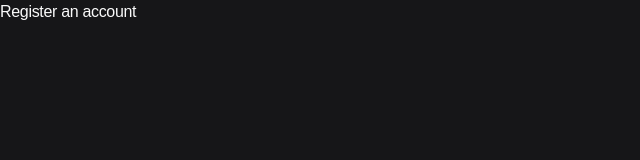
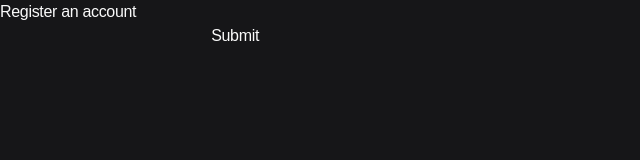
Before and after one commit to kyobhq/lumens, a SvelteKit app in the folder apps/web/: page /register in a window 1280 px wide. Shown: the top 160 px of the page, without its empty margins (0-640 px from the left). Built offline with nearby package versions, Linux system fonts and the light colour scheme.

Commit message:
feat: form library dgaf about vine so I'm making my own fuck it

```diff
--- a/apps/web/package.json
+++ b/apps/web/package.json
@@ -38,7 +38,8 @@
 		"tailwindcss": "^4.1.17",
 		"typescript": "catalog:",
 		"typescript-eslint": "^8.47.0",
-		"vite": "^7.2.2"
+		"vite": "^7.2.2",
+		"@vinejs/vine": "catalog:"
 	},
 	"dependencies": {
 		"@fontsource-variable/inter": "^5.2.8",
--- a/apps/web/src/routes/(landing)/register/+page.svelte
+++ b/apps/web/src/routes/(landing)/register/+page.svelte
@@ -1,3 +1,22 @@
-<script lang="ts"></script>
+<script lang="ts">
+	import { createUserValidator } from '@lumens/api/validators/users';
+	import { createForm } from 'ui/components/forms';
+	import Field from 'ui/components/forms/field.svelte';
+	import Form from 'ui/components/forms/form.svelte';
+
+	const form = createForm(createUserValidator);
+</script>
 
 <h1>Register an account</h1>
+
+<Form of={form} onsubmit={(data) => console.log(data)}>
+	<Field of={form} name="email" validate="onsubmit">
+		{#snippet children(field)}
+			<input {...field.props} value={field.input} type="email" />
+			{#if field.errors}
+				<span>{field.errors[0]}</span>
+			{/if}
+		{/snippet}
+	</Field>
+	<button type="submit">Submit</button>
+</Form>
--- /dev/null
+++ b/apps/web/src/ui/components/forms/field.svelte
@@ -0,0 +1,72 @@
+<script lang="ts" module>
+	import type { Snippet } from 'svelte';
+	import type { AnyValidator, FieldState, FieldValidationMode, FormContext, InferOutput } from './form-utils.js';
+
+	export type FieldProps<V extends AnyValidator> = {
+		of: FormContext<V>;
+		name: keyof InferOutput<V>;
+		validate?: FieldValidationMode;
+		children: Snippet<[FieldState]>;
+	};
+</script>
+
+<script lang="ts" generics="V extends AnyValidator">
+	import { onMount } from 'svelte';
+
+	let { of: form, name, validate: validateMode, children }: FieldProps<V> = $props();
+
+	// Set field-specific validation mode if provided
+	onMount(() => {
+		if (validateMode) {
+			form.setFieldMode(name, validateMode);
+		}
+	});
+
+	const fieldId = $derived(`${form._formId}-${String(name)}`);
+	const errorId = $derived(`${fieldId}-error`);
+
+	function handleBlur() {
+		form.touch(name);
+		const mode = form.getFieldMode(name);
+		if (mode === 'onblur') {
+			form.validateField(name);
+		}
+	}
+
+	function handleInput(e: Event) {
+		const target = e.target as HTMLInputElement;
+		form.setValue(name, target.value);
+
+		const mode = form.getFieldMode(name);
+		if (mode === 'onchange') {
+			form.validateField(name);
+		}
+	}
+
+	const fieldState: FieldState = $derived.by(() => {
+		const errors = form.getErrors(name);
+		const hasErrors = errors !== undefined && errors.length > 0;
+
+		return {
+			input: form.getValue(name),
+			errors,
+			touched: form.isTouched(name),
+			props: {
+				id: fieldId,
+				name: String(name),
+				'aria-invalid': hasErrors,
+				'aria-describedby': hasErrors ? errorId : undefined,
+				onblur: handleBlur,
+				oninput: handleInput,
+			},
+		};
+	});
+</script>
+
+{@render children(fieldState)}
+
+{#if fieldState.errors}
+	<div id={errorId} aria-live="polite" class="sr-only">
+		{fieldState.errors.join(', ')}
+	</div>
+{/if}
--- /dev/null
+++ b/apps/web/src/ui/components/forms/form-utils.svelte.ts
@@ -0,0 +1,191 @@
+import type { VineValidator } from '@vinejs/vine'
+import type { Infer, SchemaTypes } from '@vinejs/vine/types'
+
+export type FieldValidationMode = 'onsubmit' | 'onblur' | 'onchange'
+
+export type FormState<T> = {
+	values: T
+	errors: Record<string, string[]>
+	touched: Record<string, boolean>
+	isSubmitting: boolean
+	isValid: boolean
+}
+
+export type FieldState = {
+	/** Current input value */
+	input: string
+	/** Array of error messages for this field, or undefined if no errors */
+	errors: string[] | undefined
+	/** Whether the field has been touched (blurred) */
+	touched: boolean
+	/** Accessibility and form props to spread onto the input */
+	props: {
+		id: string
+		name: string
+		'aria-invalid': boolean
+		'aria-describedby': string | undefined
+		onblur: () => void
+		oninput: (e: Event) => void
+	}
+}
+
+// eslint-disable-next-line @typescript-eslint/no-explicit-any
+export type AnyValidator = VineValidator<SchemaTypes, Record<string, any> | undefined>
+export type InferOutput<V extends AnyValidator> = Infer<V>
+
+export type FormContext<V extends AnyValidator> = {
+	_validator: V
+	_state: FormState<InferOutput<V>>
+	_fieldModes: Record<string, FieldValidationMode>
+	_formId: string
+
+	getValue: <K extends keyof InferOutput<V>>(field: K) => string
+	setValue: <K extends keyof InferOutput<V>>(field: K, value: string) => void
+	getErrors: <K extends keyof InferOutput<V>>(field: K) => string[] | undefined
+	setFieldMode: <K extends keyof InferOutput<V>>(field: K, mode: FieldValidationMode) => void
+	getFieldMode: <K extends keyof InferOutput<V>>(field: K) => FieldValidationMode
+	touch: <K extends keyof InferOutput<V>>(field: K) => void
+	isTouched: <K extends keyof InferOutput<V>>(field: K) => boolean
+	validate: () => Promise<{ success: true; data: InferOutput<V> } | { success: false }>
+	validateField: <K extends keyof InferOutput<V>>(field: K) => Promise<void>
+	reset: () => void
+}
+
+type CreateFormOptions = {
+	defaultValidationMode?: FieldValidationMode
+}
+
+let formIdCounter = 0
+
+export function createForm<V extends AnyValidator>(
+	validator: V,
+	options: CreateFormOptions = {}
+): FormContext<V> {
+	const { defaultValidationMode = 'onsubmit' } = options
+
+	const formId = `form-${++formIdCounter}`
+
+	let state = $state<FormState<InferOutput<V>>>({
+		values: {} as InferOutput<V>,
+		errors: {},
+		touched: {},
+		isSubmitting: false,
+		isValid: true,
+	})
+
+	let fieldModes = $state<Record<string, FieldValidationMode>>({})
+
+	function getValue<K extends keyof InferOutput<V>>(field: K): string {
+		return (state.values[field] as string) ?? ''
+	}
+
+	function setValue<K extends keyof InferOutput<V>>(field: K, value: string): void {
+		;(state.values as Record<string, unknown>)[field as string] = value
+	}
+
+	function getErrors<K extends keyof InferOutput<V>>(field: K): string[] | undefined {
+		const errors = state.errors[field as string]
+		return errors && errors.length > 0 ? errors : undefined
+	}
+
+	function setFieldMode<K extends keyof InferOutput<V>>(
+		field: K,
+		mode: FieldValidationMode
+	): void {
+		fieldModes[field as string] = mode
+	}
+
+	function getFieldMode<K extends keyof InferOutput<V>>(field: K): FieldValidationMode {
+		return fieldModes[field as string] ?? defaultValidationMode
+	}
+
+	function touch<K extends keyof InferOutput<V>>(field: K): void {
+		state.touched[field as string] = true
+	}
+
+	function isTouched<K extends keyof InferOutput<V>>(field: K): boolean {
+		return state.touched[field as string] ?? false
+	}
+
+	async function validateField<K extends keyof InferOutput<V>>(field: K): Promise<void> {
+		try {
+			await validator.validate(state.values)
+			// Clear errors for this field if validation passes
+			delete state.errors[field as string]
+		} catch (error: unknown) {
+			if (error && typeof error === 'object' && 'messages' in error) {
+				const messages = (error as { messages: Array<{ field: string; message: string }> })
+					.messages
+				// Update only this field's errors
+				const fieldErrors = messages
+					.filter((m) => m.field === field)
+					.map((m) => m.message)
+				if (fieldErrors.length > 0) {
+					state.errors[field as string] = fieldErrors
+				} else {
+					delete state.errors[field as string]
+				}
+			}
+		}
+		state.isValid = Object.keys(state.errors).length === 0
+	}
+
+	async function validate(): Promise<
+		{ success: true; data: InferOutput<V> } | { success: false }
+	> {
+		state.isSubmitting = true
+		state.errors = {}
+
+		try {
+			const data = await validator.validate(state.values)
+			state.isValid = true
+			state.isSubmitting = false
+			return { success: true, data }
+		} catch (error: unknown) {
+			if (error && typeof error === 'object' && 'messages' in error) {
+				const messages = (error as { messages: Array<{ field: string; message: string }> })
+					.messages
+				const errorsByField: Record<string, string[]> = {}
+				for (const msg of messages) {
+					if (!errorsByField[msg.field]) {
+						errorsByField[msg.field] = []
+					}
+					errorsByField[msg.field].push(msg.message)
+				}
+				state.errors = errorsByField
+			}
+			state.isValid = false
+			state.isSubmitting = false
+			return { success: false }
+		}
+	}
+
+	function reset(): void {
+		state.values = {} as InferOutput<V>
+		state.errors = {}
+		state.touched = {}
+		state.isSubmitting = false
+		state.isValid = true
+	}
+
+	return {
+		_validator: validator,
+		get _state() {
+			return state
+		},
+		get _fieldModes() {
+			return fieldModes
+		},
+		_formId: formId,
+		getValue,
+		setValue,
+		getErrors,
+		setFieldMode,
+		getFieldMode,
+		touch,
+		isTouched,
+		validate,
+		validateField,
+		reset,
+	}
+}
--- /dev/null
+++ b/apps/web/src/ui/components/forms/form.svelte
@@ -0,0 +1,28 @@
+<script lang="ts" module>
+	import type { Snippet } from 'svelte';
+	import type { HTMLFormAttributes } from 'svelte/elements';
+	import type { AnyValidator, FormContext, InferOutput } from './form-utils.js';
+
+	export type FormProps<V extends AnyValidator> = {
+		of: FormContext<V>;
+		onsubmit: (data: InferOutput<V>) => void | Promise<void>;
+		children: Snippet;
+	} & Omit<HTMLFormAttributes, 'onsubmit'>;
+</script>
+
+<script lang="ts" generics="V extends AnyValidator">
+	let { of: form, onsubmit, children, ...rest }: FormProps<V> = $props();
+
+	async function handleSubmit(e: SubmitEvent) {
+		e.preventDefault();
+
+		const result = await form.validate();
+		if (result.success) {
+			await onsubmit(result.data);
+		}
+	}
+</script>
+
+<form onsubmit={handleSubmit} {...rest}>
+	{@render children()}
+</form>
--- /dev/null
+++ b/apps/web/src/ui/components/forms/index.ts
@@ -0,0 +1,11 @@
+export { default as Form } from './form.svelte';
+export { default as Field } from './field.svelte';
+export { createForm } from './form-utils.svelte.js';
+export type {
+	AnyValidator,
+	FieldState,
+	FieldValidationMode,
+	FormContext,
+	FormState,
+	InferOutput
+} from './form-utils.svelte.js';
```
Also changed, not shown: 1 other file (tests, documents, lock files or other folders).
